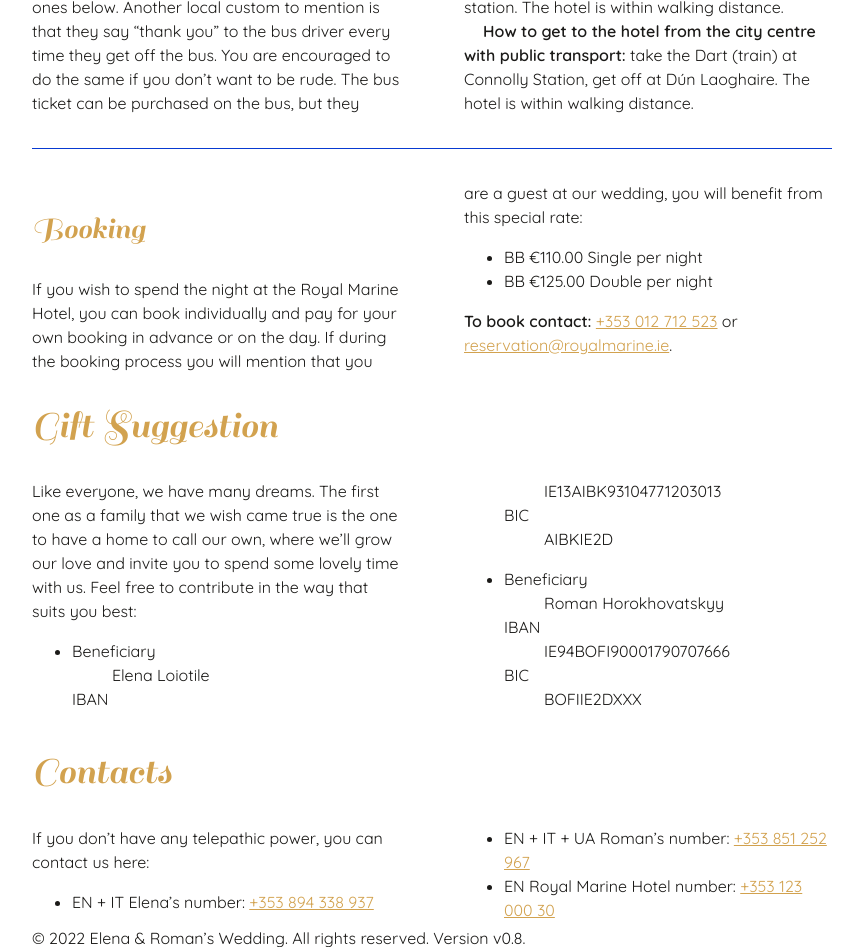
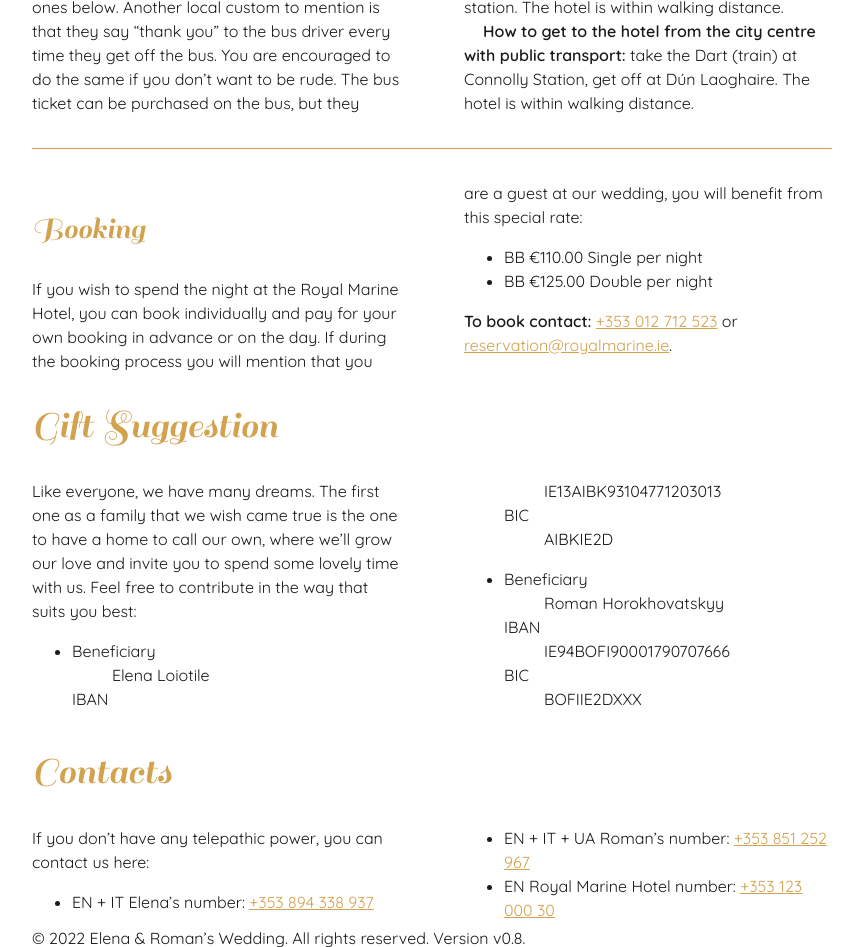
Before and after one commit to h0r0m4n/wedding, an Eleventy site: page src/en/index.njk in a window 1280 px wide. Shown: the part 1170-2117 px from the top of the page, without its empty margins (208-1071 px from the left). Built offline with nearby package versions, Linux system fonts and the light colour scheme; Eleventy itself is replaced by a stand-in of ours; files that its build step writes are made by us from their sources; what outdent would draw is missing.

Commit message:
Update base.njk

```diff
--- a/src/_includes/layouts/base.njk
+++ b/src/_includes/layouts/base.njk
@@ -127,7 +127,7 @@
             hr {
                 column-span: all;
                 border: 0;
-                border-bottom: 1px solid var(--color-highlight);
+                border-bottom: 1px solid var(--color-brand);
                 clear: both;
                 display: block;
                 height: 1px;
```
